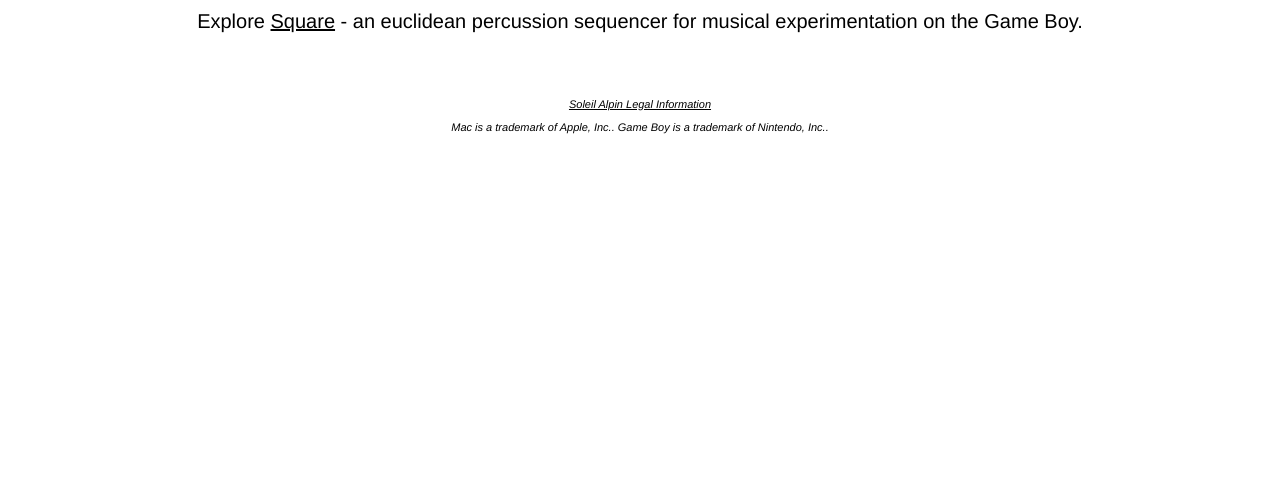
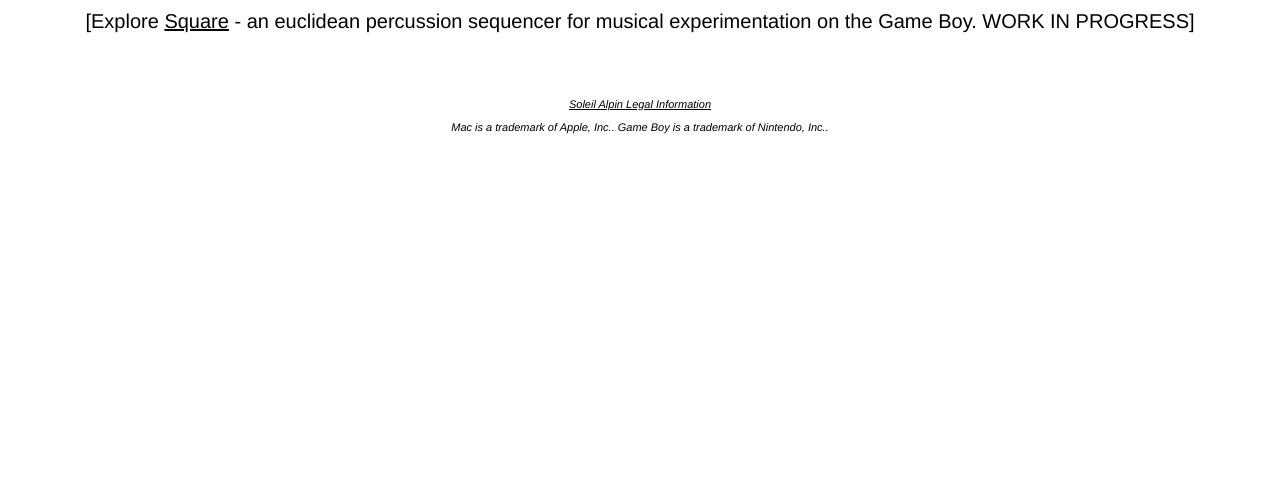
Before and after one commit to soleil-alpin/soleil-alpin.github.io, a plain HTML site: page index.html in a window 1280 px wide. Shown: the part 312-800 px from the top of the page. Drawn offline with Linux system fonts and the light colour scheme.

Commit message:
Update index.html

```diff
--- a/index.html
+++ b/index.html
@@ -29,7 +29,7 @@
 
                 <h1><a href="https://github.com/soleil-alpin"><img src="SolAlpLogo.jpg" alt="Soleil Alpin Logo" height="204" width="164" /></a></h1>
                 <h1>Check out <a href="https://soleil-alpin.github.io/Transcriptions/">Transcriptions</a> - a text editor for fast manual transcription on the Mac.
-                <h1> Explore <a href="https://github.com/soleil-alpin/SquareGB">Square</a> - an euclidean percussion sequencer for musical experimentation on the Game Boy.</h1>
+                <h1> [Explore <a href="https://github.com/soleil-alpin/SquareGB">Square</a> - an euclidean percussion sequencer for musical experimentation on the Game Boy. WORK IN PROGRESS]</h1>
 
 
 
```
